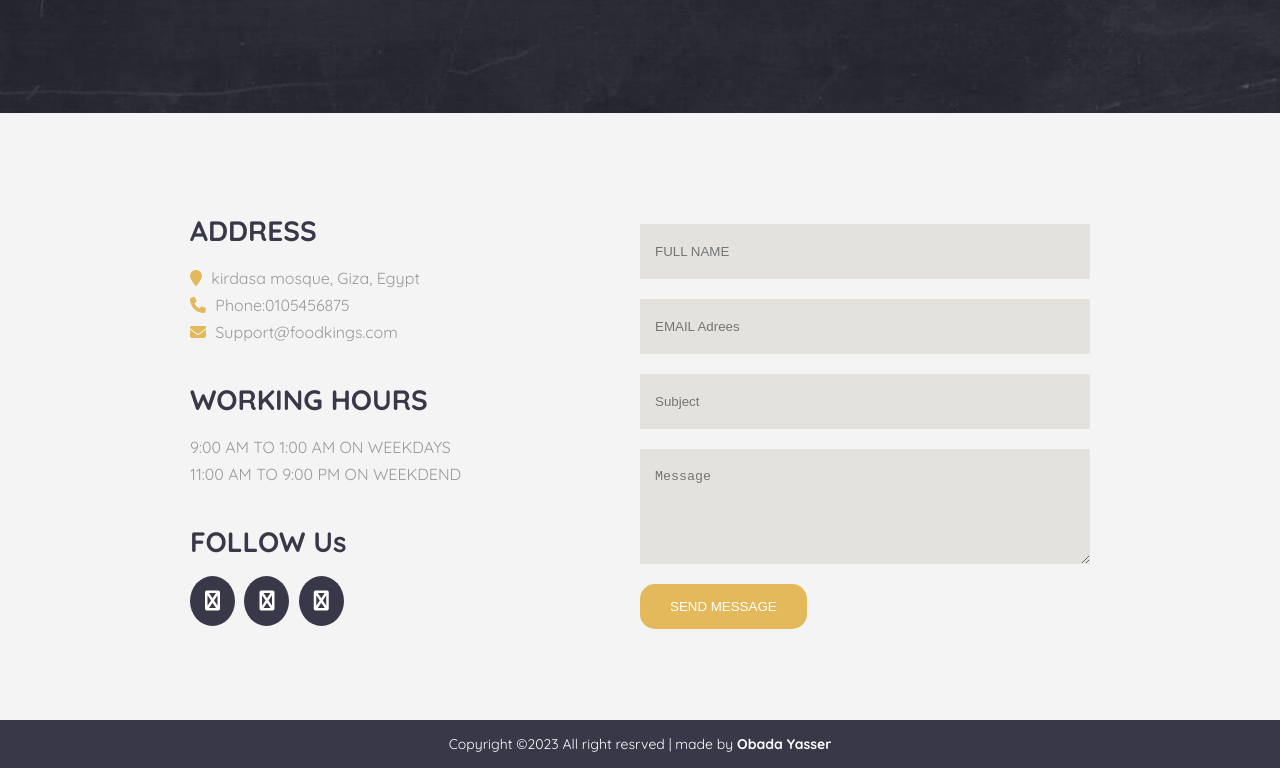
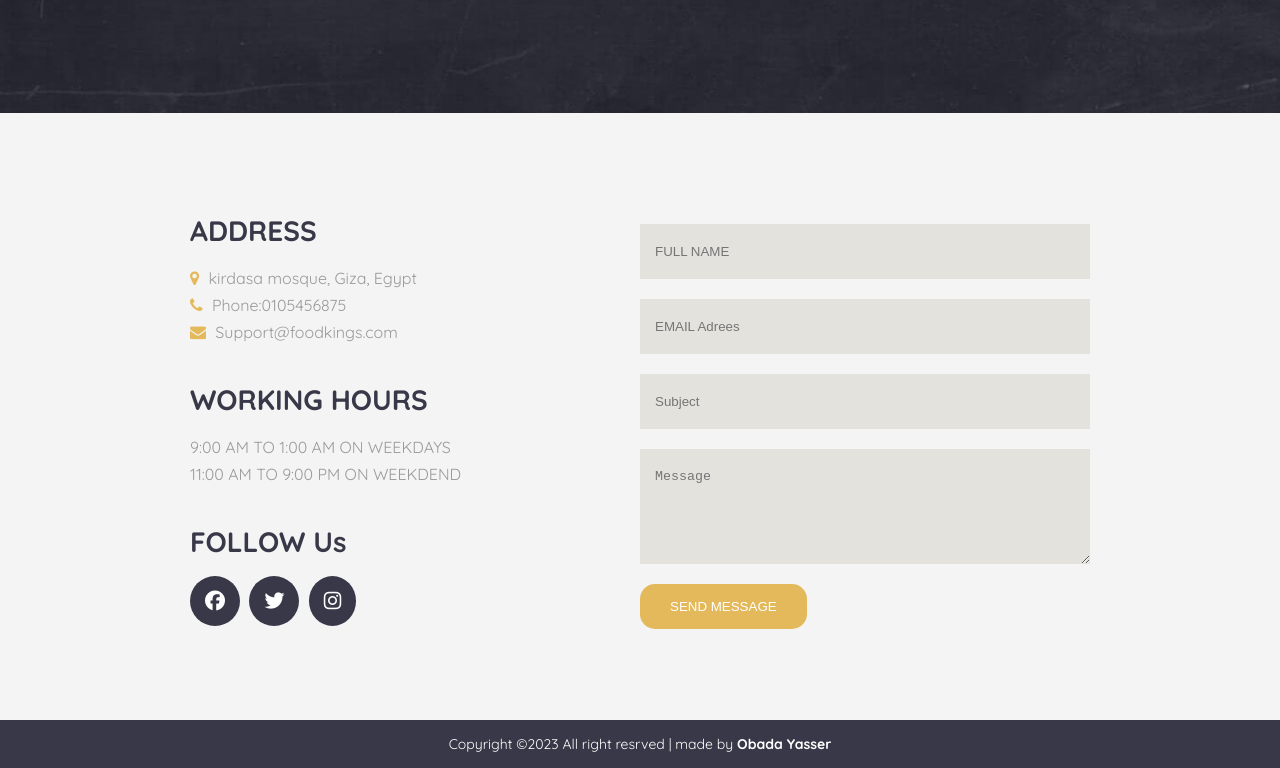
Before and after one commit to obadayasser/restourant1, a plain HTML site: page index.html in a window 1280 px wide. Shown: the part 4562-5330 px from the top of the page. Drawn offline with Linux system fonts and the light colour scheme.

Commit message:
Update index.html

```diff
--- a/index.html
+++ b/index.html
@@ -6,6 +6,7 @@
     <title>Food Kings restaurant</title>
     <link rel="stylesheet" href="./style.css">
     <link rel="stylesheet" href="https://cdnjs.cloudflare.com/ajax/libs/font-awesome/6.5.1/css/all.min.css" integrity="sha512-DTOQO9RWCH3ppGqcWaEA1BIZOC6xxalwEsw9c2QQeAIftl+Vegovlnee1c9QX4TctnWMn13TZye+giMm8e2LwA==" crossorigin="anonymous" referrerpolicy="no-referrer" />
+    <link rel="stylesheet" href="https://cdnjs.cloudflare.com/ajax/libs/font-awesome/4.7.0/css/font-awesome.css">
 </head>
 <body>
     <header>
@@ -236,11 +237,11 @@
                         </div>
                         <div>
                             <h3>FOLLOW Us</h3>
-                            <a href="#"><i class="fa fa-facebook" aria-hidden="true"></i>
+                            <a href="#"><i class="fa-brands fa-facebook f" aria-hidden="true"></i>
                             </a>
-                            <a href="#"><i class="fa fa-twitter" aria-hidden="true"></i>
+                            <a href="#"><i class="fa-brands fa-twitter f" aria-hidden="true"></i>
                             </a>
-                            <a href="#"><i class="fa fa-instagram" aria-hidden="true"></i></a>
+                            <a href="#"><i class="fa-brands fa-instagram f" aria-hidden="true"></i></a>
                         </div>
                     </div>
                     <form>
```
